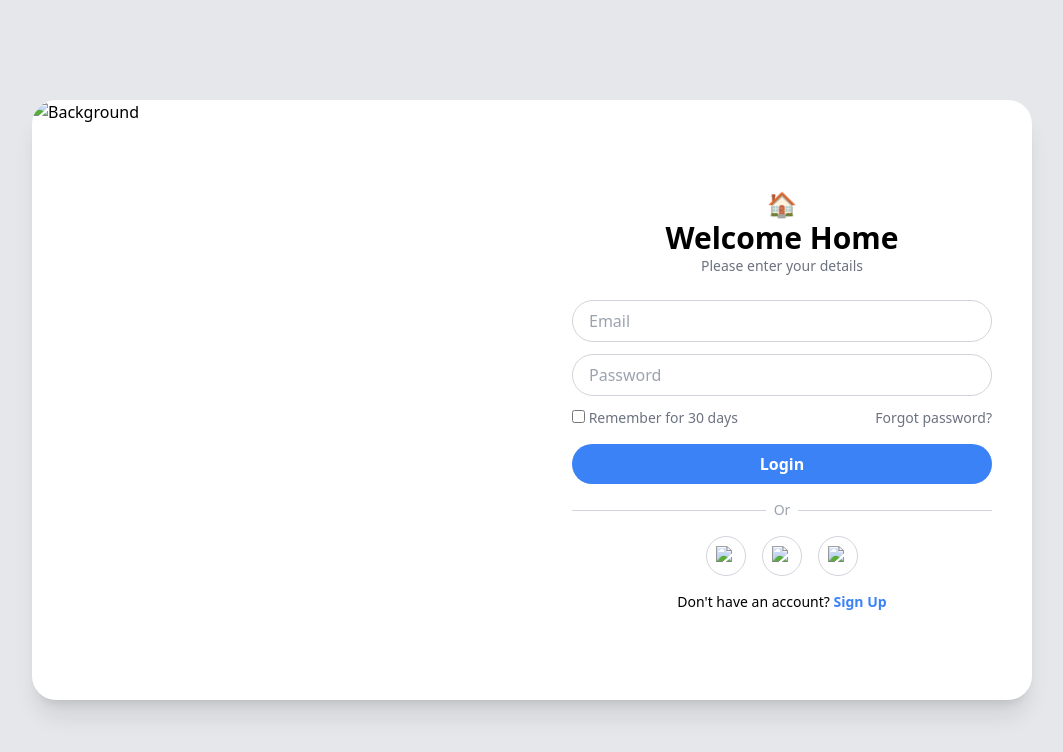
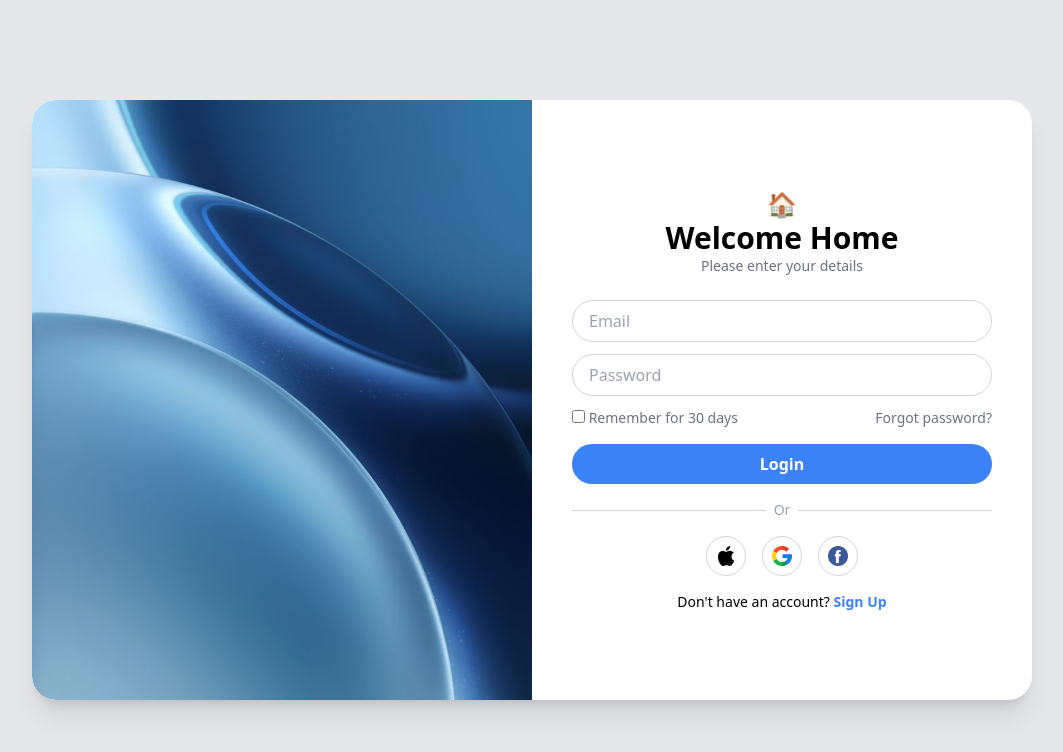
Before and after one commit to afidatulnaisya00-hash/login, a website: page index.html in a window 1280 px wide. Shown: the whole page, without its empty margins (108-1171 px from the left). Drawn offline with nearby package versions, Linux system fonts and the light colour scheme; the site is published under a folder, as on GitHub Pages, so addresses that start at the root find nothing.

Commit message:
index.html

```diff
--- a/index.html
+++ b/index.html
@@ -14,7 +14,7 @@
 
   <!-- KIRI (GAMBAR) -->
   <div class="w-1/2 rounded-l-3xl overflow-hidden">
-    <img src="/img/bg.jpg" alt="Background" class="w-full h-full object-cover">
+    <img src="bg.jpg" alt="Background" class="w-full h-full object-cover">
   </div>
 
   <!-- KANAN -->
@@ -56,15 +56,15 @@
       <div class="flex justify-center gap-4 mb-4">
 
         <button class="w-10 h-10 border border-gray-300 rounded-full flex items-center justify-center hover:bg-gray-100 transition">
-          <img src="/img/apple.png" alt="Apple" class="w-5 h-5 object-contain">
+          <img src="apple.png" alt="Apple" class="w-5 h-5 object-contain">
         </button>
 
         <button class="w-10 h-10 border border-gray-300 rounded-full flex items-center justify-center hover:bg-gray-100 transition">
-          <img src="/img/google.png" alt="Google" class="w-5 h-5 object-contain">
+          <img src="google.png" alt="Google" class="w-5 h-5 object-contain">
         </button>
 
         <button class="w-10 h-10 border border-gray-300 rounded-full flex items-center justify-center hover:bg-gray-100 transition">
-          <img src="/img/facebook.png" alt="Facebook" class="w-5 h-5 object-contain">
+          <img src="facebook.png" alt="Facebook" class="w-5 h-5 object-contain">
         </button>
 
       </div>
@@ -108,15 +108,15 @@
       <div class="flex justify-center gap-4 mb-4">
 
         <button class="w-10 h-10 border border-gray-300 rounded-full flex items-center justify-center hover:bg-gray-100 transition">
-          <img src="/img/apple.png" alt="Apple" class="w-5 h-5 object-contain">
+          <img src="apple.png" alt="Apple" class="w-5 h-5 object-contain">
         </button>
 
         <button class="w-10 h-10 border border-gray-300 rounded-full flex items-center justify-center hover:bg-gray-100 transition">
-          <img src="/img/google.png" alt="Google" class="w-5 h-5 object-contain">
+          <img src="google.png" alt="Google" class="w-5 h-5 object-contain">
         </button>
 
         <button class="w-10 h-10 border border-gray-300 rounded-full flex items-center justify-center hover:bg-gray-100 transition">
-          <img src="/img/facebook.png" alt="Facebook" class="w-5 h-5 object-contain">
+          <img src="facebook.png" alt="Facebook" class="w-5 h-5 object-contain">
         </button>
 
       </div>
```
Also changed, not shown: apple.png (renamed from img/apple.png), bg.jpg (renamed from img/bg.jpg), facebook.png (renamed from img/facebook.png), google.png (renamed from img/google.png).
